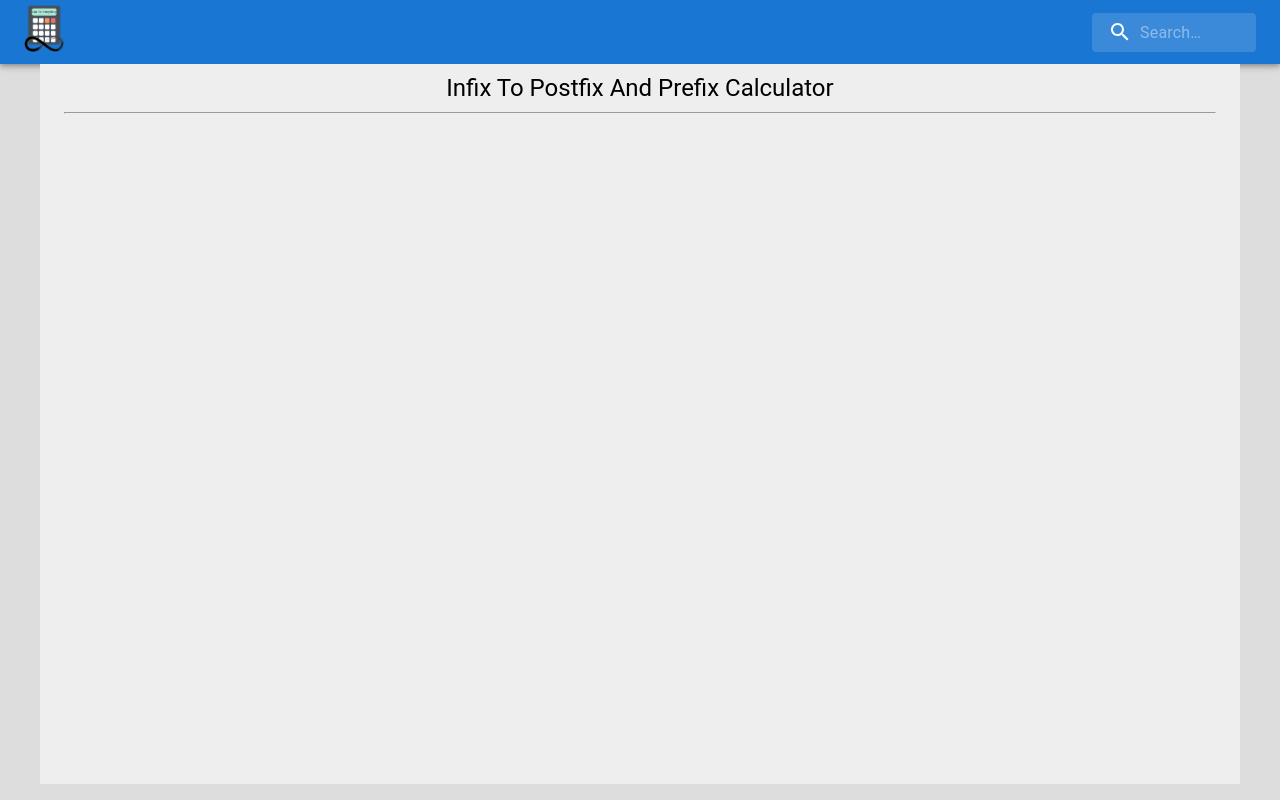
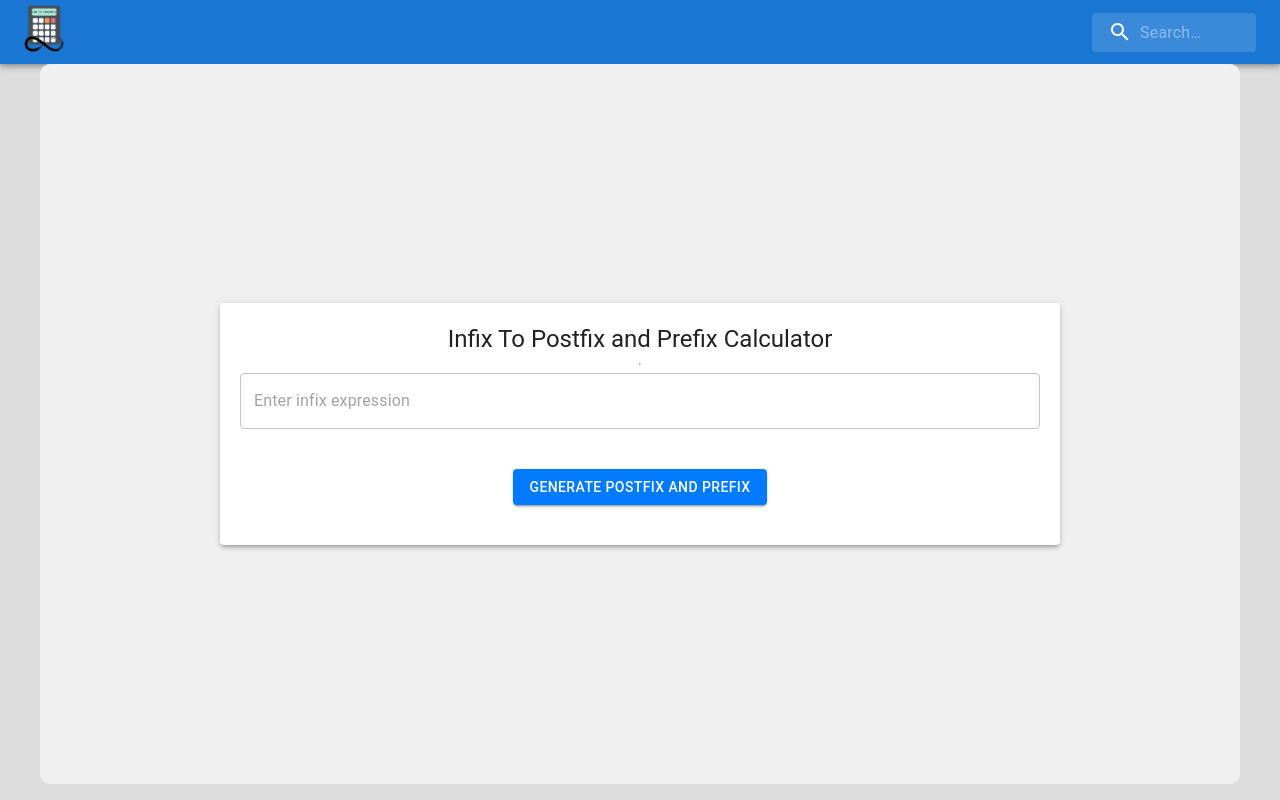
Before and after one commit to SarthakKeshari/calc_for_everything, a React (Create React App) app in the folder calculators/: page /infixtopostandprecalc in a window 1280 px wide. Built offline with nearby package versions, Linux system fonts and the light colour scheme.

Commit message:
Add: #119 Added the Infix to Postfix and Prefix Calculator along with visualization of steps

```diff
--- a/calculators/src/computer_science/infixToPostAndPreCalc/MainInfixToPostAndPreCalc.js
+++ b/calculators/src/computer_science/infixToPostAndPreCalc/MainInfixToPostAndPreCalc.js
@@ -1,14 +1,314 @@
-import React from 'react';
-import { Container, Typography } from '@mui/material';
+import React, { useState } from "react";
+import Container from "@mui/material/Container";
+import Typography from "@mui/material/Typography";
+import TextField from "@mui/material/TextField";
+import Button from "@mui/material/Button";
+import Paper from "@mui/material/Paper";
+import Table from "@mui/material/Table";
+import TableBody from "@mui/material/TableBody";
+import TableCell from "@mui/material/TableCell";
+import TableContainer from "@mui/material/TableContainer";
+import TableHead from "@mui/material/TableHead";
+import TableRow from "@mui/material/TableRow";
 
-function MainInfixToPostAndPreCalc(){
-    return(
-        <Container maxWidth="lg" sx={{ bgcolor: '#eeeeee', minHeight: '90vh', paddingY:"10" }}>
-            <Typography pt={1} variant='h5' sx = {{textAlign: "center"}}>Infix To Postfix And Prefix Calculator</Typography>
-            <hr/>
-            <br/>
-        </Container>
-    )
+const styles = {
+  root: {
+    backgroundColor: "#f0f0f0",
+    minHeight: "90vh",
+    padding: "20px",
+    display: "flex",
+    flexDirection: "column",
+    alignItems: "center",
+    justifyContent: "center",
+    borderRadius: "10px",
+  },
+  paper: {
+    padding: "20px",
+    width: "100%",
+    maxWidth: "800px",
+    display: "flex",
+    flexDirection: "column",
+    alignItems: "center",
+    textAlign: "center",
+  },
+  input: {
+    marginBottom: "20px",
+  },
+  button: {
+    marginTop: "20px",
+    marginBottom: "20px",
+    backgroundColor: "#007bff",
+    color: "#fff",
+    "&:hover": {
+      backgroundColor: "#0056b3",
+    },
+  },
+  postfix: {
+    color: "#32a852",
+    marginBottom: "20px",
+  },
+  prefix: {
+    color: "#ff5722",
+    marginBottom: "20px",
+  },
+  table: {
+    border: "2px solid #ccc",
+    width: "100%",
+    backgroundColor: "#101010",
+    marginBottom: "20px",
+    borderRadius: "10px",
+    marginTop: "15px",
+  },
+  tableCell: {
+    color: "white",
+    borderBottom: "1px solid #ccc",
+    borderRight: "1px solid #ccc",
+    padding: "15px",
+    minWidth: "70px",
+  },
+};
+
+function MainInfixToPostAndPreCalc() {
+  let [infixExpression, setInfixExpression] = useState("");
+  const [postfixExpression, setPostfixExpression] = useState("");
+  const [prefixExpression, setPrefixExpression] = useState("");
+  const [isSubmitted, setIsSubmitted] = useState(false);
+  const [postfixSteps, setPostfixSteps] = useState([]);
+  const [prefixSteps, setPrefixSteps] = useState([]);
+
+  const handleInputChange = (e) => {
+    setInfixExpression(e.target.value);
+    setIsSubmitted(false);
+    setPostfixSteps([]);
+    setPrefixSteps([]);
+  };
+
+  const convertToPostfix = () => {
+    let operatorsStack = [];
+    let postfix = "";
+    let steps = [];
+
+    const precedence = {
+      $: 4,
+      "^": 3,
+      "*": 2,
+      "/": 2,
+      "+": 1,
+      "-": 1,
+    };
+
+    const isOpeningBracket = (ch) => ch === "(" || ch === "{" || ch === "[";
+    const isClosingBracket = (ch) => ch === ")" || ch === "}" || ch === "]";
+
+    if (!infixExpression.startsWith("(")) {
+      infixExpression = "(" + infixExpression + ")";
+    }
+
+    for (let i = 0; i < infixExpression.length; i++) {
+      const token = infixExpression[i];
+
+      if (token.match(/[0-9A-Z]/i)) {
+        postfix += token;
+      } else if (token === " ") {
+        continue;
+      } else if (!isOpeningBracket(token) && !isClosingBracket(token)) {
+        while (
+          operatorsStack.length !== 0 &&
+          !isOpeningBracket(operatorsStack[operatorsStack.length - 1]) &&
+          precedence[token] <=
+            precedence[operatorsStack[operatorsStack.length - 1]]
+        ) {
+          postfix += operatorsStack.pop();
+        }
+        operatorsStack.push(token);
+      } else if (isOpeningBracket(token)) {
+        operatorsStack.push(token);
+      } else if (isClosingBracket(token)) {
+        while (
+          operatorsStack.length !== 0 &&
+          !isOpeningBracket(operatorsStack[operatorsStack.length - 1])
+        ) {
+          postfix += operatorsStack.pop();
+        }
+        operatorsStack.pop();
+      }
+      steps.push({
+        token,
+        operatorsStack: [...operatorsStack],
+        postfix: postfix,
+      });
+    }
+
+    while (operatorsStack.length !== 0) {
+      postfix += operatorsStack.pop();
+    }
+
+    setPostfixExpression(postfix);
+    setPostfixSteps(steps);
+  };
+
+  const convertToPrefix = () => {
+    const reversedExpression = infixExpression.split("").reverse().join("");
+    let operatorsStack = [];
+    let prefix = "";
+    let steps = [];
+
+    const precedence = {
+      $: 4,
+      "^": 3,
+      "*": 2,
+      "/": 2,
+      "+": 1,
+      "-": 1,
+    };
+
+    const isOpeningBracket = (ch) => ch === ")" || ch === "}" || ch === "]";
+    const isClosingBracket = (ch) => ch === "(" || ch === "{" || ch === "[";
+
+    for (let i = 0; i < reversedExpression.length; i++) {
+      const token = reversedExpression[i];
+
+      if (token.match(/[0-9A-Z]/i)) {
+        prefix += token;
+      } else if (token === " ") {
+        continue;
+      } else if (!isOpeningBracket(token) && !isClosingBracket(token)) {
+        while (
+          operatorsStack.length !== 0 &&
+          !isOpeningBracket(operatorsStack[operatorsStack.length - 1]) &&
+          precedence[token] <=
+            precedence[operatorsStack[operatorsStack.length - 1]]
+        ) {
+          prefix += operatorsStack.pop();
+        }
+        operatorsStack.push(token);
+      } else if (isOpeningBracket(token)) {
+        operatorsStack.push(token);
+      } else if (isClosingBracket(token)) {
+        while (
+          operatorsStack.length !== 0 &&
+          !isOpeningBracket(operatorsStack[operatorsStack.length - 1])
+        ) {
+          prefix += operatorsStack.pop();
+        }
+        operatorsStack.pop();
+      }
+      steps.unshift({
+        token,
+        operatorsStack: [...operatorsStack],
+        prefix: prefix.split("").reverse().join(""),
+      });
+    }
+
+    while (operatorsStack.length !== 0) {
+      prefix += operatorsStack.pop();
+    }
+
+    setPrefixExpression(prefix.split("").reverse().join(""));
+    setPrefixSteps(steps.reverse());
+  };
+
+  return (
+    <Container maxWidth="lg" style={styles.root}>
+      <Paper elevation={3} style={styles.paper}>
+        <Typography variant="h5">
+          Infix To Postfix and Prefix Calculator
+        </Typography>
+        <hr />
+        <TextField
+          style={styles.input}
+          fullWidth
+          variant="outlined"
+          placeholder="Enter infix expression"
+          value={infixExpression}
+          onChange={handleInputChange}
+        />
+        <Button
+          style={styles.button}
+          variant="contained"
+          onClick={() => {
+            convertToPostfix();
+            convertToPrefix();
+            setIsSubmitted(true);
+          }}
+        >
+          Generate Postfix and Prefix
+        </Button>
+        {isSubmitted && (
+          <Typography variant="h6" style={styles.postfix}>
+            Postfix Expression: {postfixExpression}
+          </Typography>
+        )}
+        {isSubmitted && (
+          <Typography variant="h6" style={styles.prefix}>
+            Prefix Expression: {prefixExpression}
+          </Typography>
+        )}
+        {isSubmitted && (
+          <div>
+            <Typography variant="h6">Postfix Conversion Steps:</Typography>
+            <TableContainer style={styles.table}>
+              <Table>
+                <TableHead>
+                  <TableRow>
+                    <TableCell style={styles.tableCell}>Token</TableCell>
+                    <TableCell style={styles.tableCell}>
+                      Operators Stack
+                    </TableCell>
+                    <TableCell style={styles.tableCell}>Postfix</TableCell>
+                  </TableRow>
+                </TableHead>
+                <TableBody>
+                  {postfixSteps.map((step, index) => (
+                    <TableRow key={index}>
+                      <TableCell style={styles.tableCell}>
+                        {step.token}
+                      </TableCell>
+                      <TableCell style={styles.tableCell}>
+                        {step.operatorsStack.join("")}
+                      </TableCell>
+                      <TableCell style={styles.tableCell}>
+                        {step.postfix}
+                      </TableCell>
+                    </TableRow>
+                  ))}
+                </TableBody>
+              </Table>
+            </TableContainer>
+            <Typography variant="h6">Prefix Conversion Steps:</Typography>
+            <TableContainer style={styles.table}>
+              <Table>
+                <TableHead>
+                  <TableRow>
+                    <TableCell style={styles.tableCell}>Token</TableCell>
+                    <TableCell style={styles.tableCell}>
+                      Operators Stack
+                    </TableCell>
+                    <TableCell style={styles.tableCell}>Prefix</TableCell>
+                  </TableRow>
+                </TableHead>
+                <TableBody>
+                  {prefixSteps.map((step, index) => (
+                    <TableRow key={index}>
+                      <TableCell style={styles.tableCell}>
+                        {step.token}
+                      </TableCell>
+                      <TableCell style={styles.tableCell}>
+                        {step.operatorsStack.join("")}
+                      </TableCell>
+                      <TableCell style={styles.tableCell}>
+                        {step.prefix}
+                      </TableCell>
+                    </TableRow>
+                  ))}
+                </TableBody>
+              </Table>
+            </TableContainer>
+          </div>
+        )}
+      </Paper>
+    </Container>
+  );
 }
 
 export default MainInfixToPostAndPreCalc;
```
